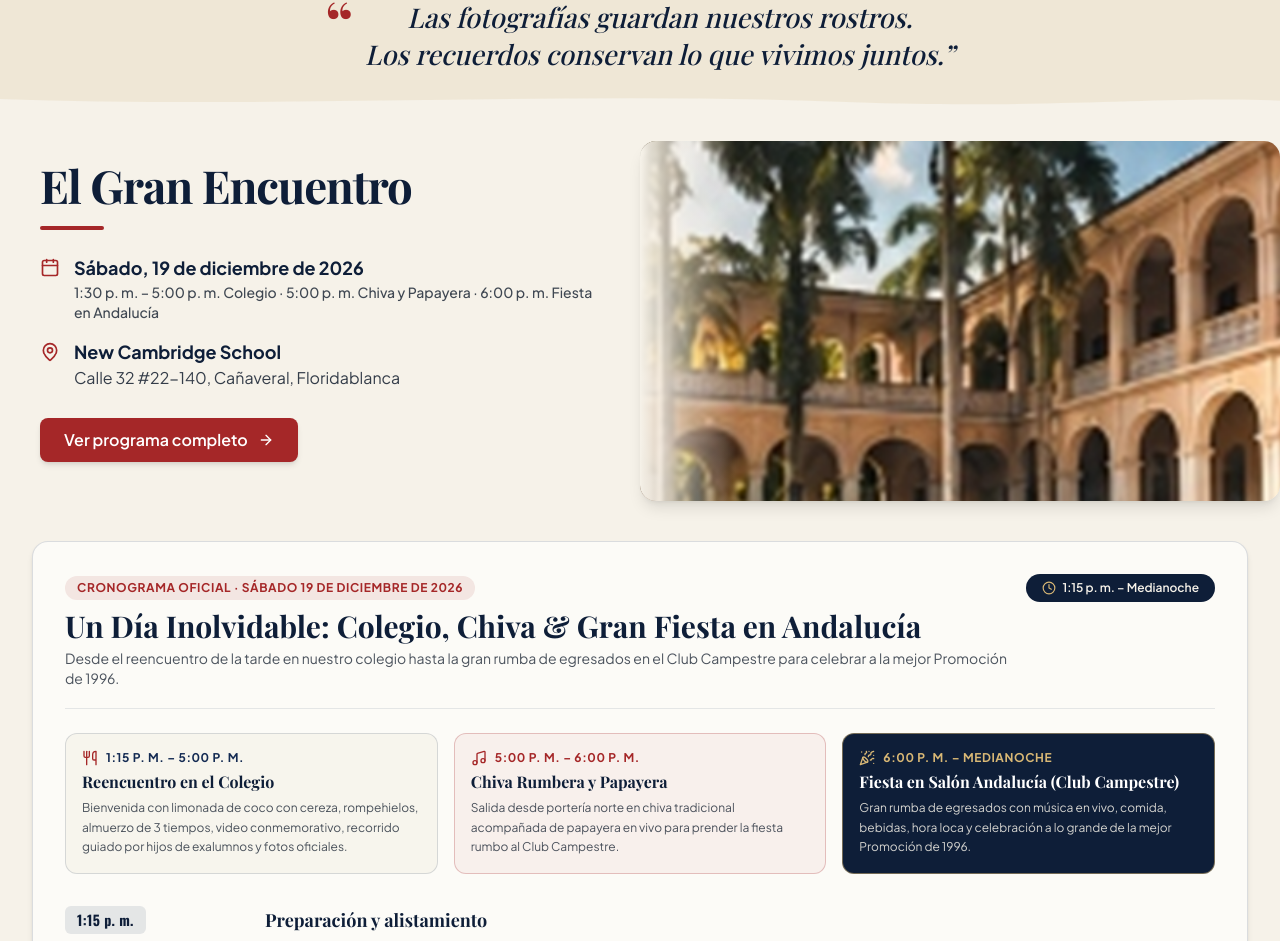
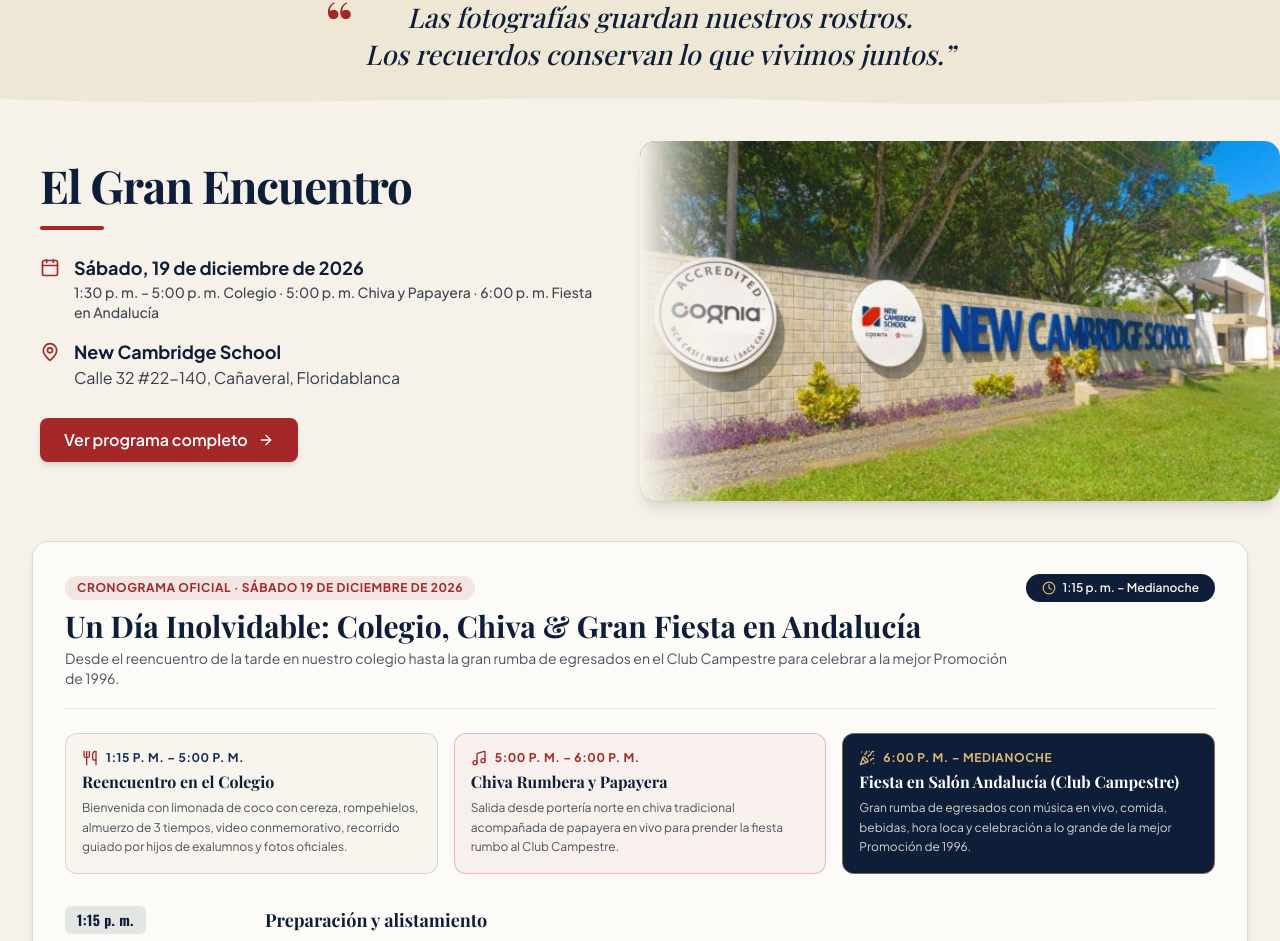
Before and after one commit to utrademy/cambridge-1996-reunion, a Next.js app: page / in a window 1280 px wide. Shown: the part 2695-3636 px from the top of the page. Built offline with nearby package versions, Linux system fonts and the light colour scheme; no server answers; a web font is replaced by a local one.

Commit message:
Update El Gran Encuentro section with official campus entrance photo

```diff
--- a/src/app/page.tsx
+++ b/src/app/page.tsx
@@ -609,9 +609,10 @@ export default async function HomePage() {
                 <div className="relative overflow-hidden rounded-2xl shadow-lg">
                   <div className="relative aspect-[16/9] w-full">
                     <Image
-                      src="/images/encuentro-arcadas.png"
-                      alt="Arcadas y palmeras del New Cambridge School"
+                      src="/images/encuentro-campus-real.jpg"
+                      alt="Entrada principal del New Cambridge School"
                       fill
+                      unoptimized
                       sizes="(max-width: 1024px) 95vw, 620px"
                       className="object-cover"
                     />
```
Also changed, not shown: public/images/encuentro-campus-real.jpg (added).
